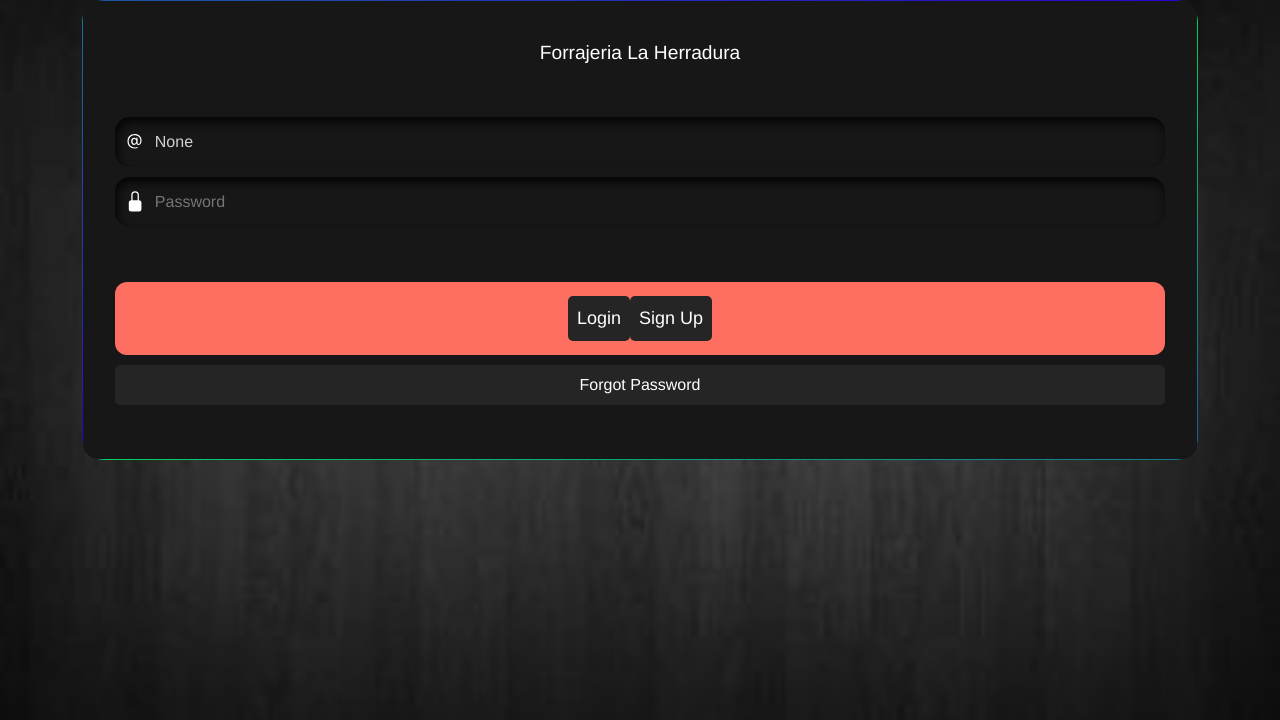
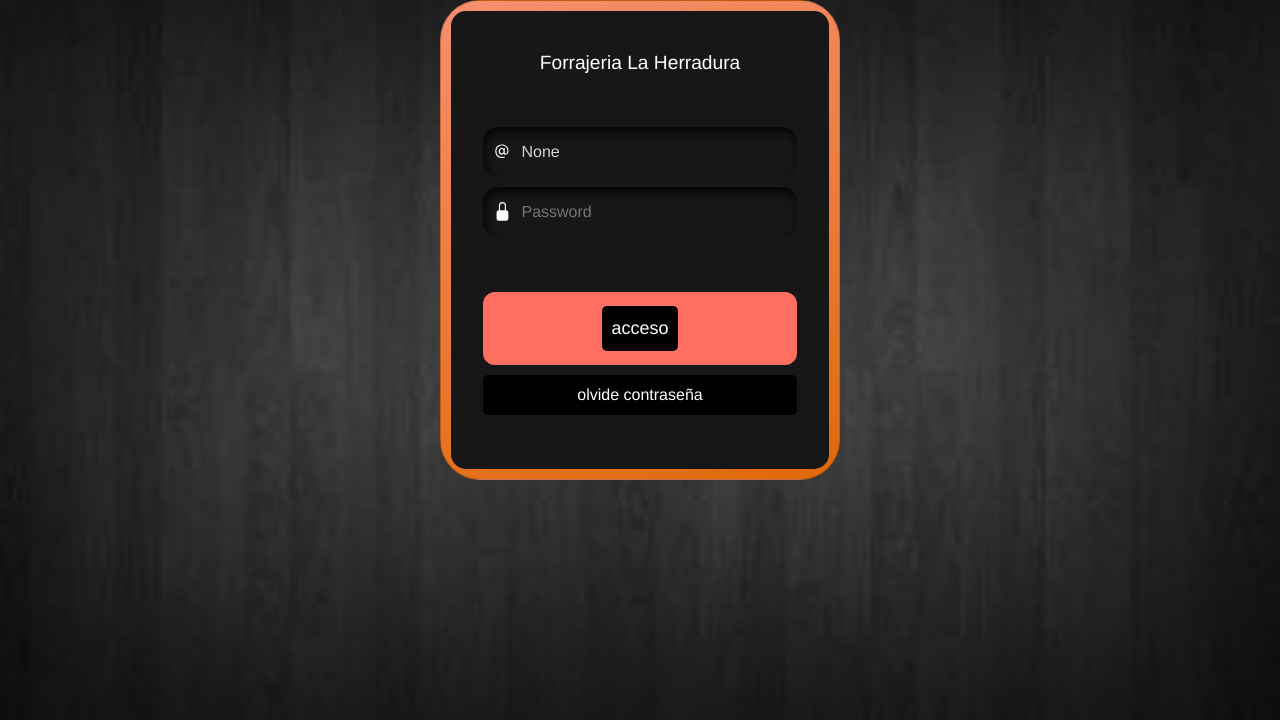
Before and after one commit to More202/Forrajeria-La-Herradura, a Django app: page /accounts/login/ in a window 1280 px wide. Shown: the top 720 px of the page. Run offline with Django 5.2, Linux system fonts and the light colour scheme; some libraries are stand-ins or nearby versions.

Commit message:
login en clases

```diff
--- a/TABLAS/MARCAS/static/CSS/style.css
+++ b/TABLAS/MARCAS/static/CSS/style.css
@@ -231,7 +231,7 @@
 }
 
 /*-------------------------------------------------------------------------------------------------------------------------*/
-/* From Uiverse.io by yashasvi9199 */
+/*------------------- login Andia--------------------------*/
 .form {
     display: flex;
     flex-direction: column;
@@ -242,12 +242,19 @@
     background-color: #171717;
     border-radius: 15px;
     transition: 0.4s ease-in-out;
+    margin: auto; /* Centra el formulario */
+    max-width: 400px; /* Ancho máximo del formulario */
+    width: 100%; /* Permite que el formulario ocupe el 100% del ancho disponible hasta el máximo */
 }
 
 .card {
-    background-image: linear-gradient(163deg, #00ff75 0%, #3700ff 100%);
-    border-radius: 22px;
+    background-image: linear-gradient(163deg, #f13d0694 0%, #e06908 100%);
+    border-radius: 40px;
     transition: all 0.3s;
+    padding: 10px; /* Espaciado interno para la tarjeta */
+    margin: auto; /* Centra el formulario */
+    max-width: 400px; /* Ancho máximo del formulario */
+    width: 100%;
 }
 
 .card2 {
@@ -261,7 +268,7 @@
 }
 
 .card:hover {
-    box-shadow: 0px 0px 30px 1px rgba(0, 255, 117, 0.3);
+    box-shadow: 0px 0px 30px 1px rgba(245, 25, 25, 0.918);
 }
 
 #heading {
@@ -313,13 +320,13 @@
     border: none;
     outline: none;
     transition: 0.4s ease-in-out;
-    background-color: #252525;
+    background-color: #030000;
     color: white;
 }
 
 .button1:hover, .button2:hover {
-    background-color: black;
-    color: white;
+    background-color: rgb(236, 226, 226);
+    color: rgba(139, 129, 129, 0.76);
 }
 
 .button3 {
@@ -330,3 +337,5 @@
     background-color: red;
     color: white;
 }
+/*------------------- login Andia--------------------------*/
+/*------------------- insertar css de lo que se hace aki --------------------------*/
--- a/TABLAS/MARCAS/templates/registration/login.html
+++ b/TABLAS/MARCAS/templates/registration/login.html
@@ -53,10 +53,9 @@
                     />
                 </div>
                 <div class="btn">
-                    <button class="button1" type="submit">Login</button>
-                    <button class="button2">Sign Up</button>
+                    <button class="button1" type="submit">acceso</button>
                 </div>
-                <button class="button3">Forgot Password</button>
+                <button class="button3">olvide contraseña</button>
             </form>
         </div>
     </div>
```
